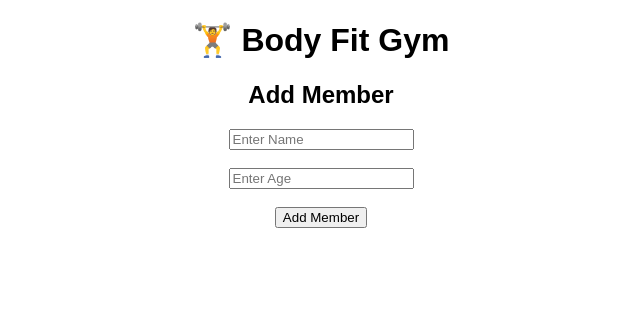
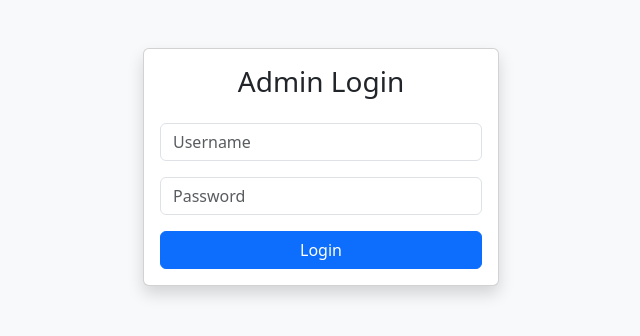
Before and after one commit to nidacloud5/gym-new, a Flask app: page / in a window 1280 px wide. Shown: the top 336 px of the page, without its empty margins (319-959 px from the left). Run offline with Flask 3, Linux system fonts and the light colour scheme.

Commit message:
daily life

```diff
--- a/app.py
+++ b/app.py
@@ -1,25 +1,105 @@
-from flask import Flask, render_template, request, redirect
+import os
+import sqlite3
+from flask import Flask, render_template, request, redirect, url_for, session, flash
+from werkzeug.utils import secure_filename
 
 app = Flask(__name__)
+app.secret_key = "supersecret"
+DB = "gym.db"
+UPLOAD_FOLDER = "static/uploads"
+ALLOWED_EXTENSIONS = {"png", "jpg", "jpeg"}
 
-members = []   # temporary storage
+if not os.path.exists(UPLOAD_FOLDER):
+    os.makedirs(UPLOAD_FOLDER)
 
-@app.route("/")
-def home():
-    return render_template("index.html")
+# Initialize DB
+def init_db():
+    conn = sqlite3.connect(DB)
+    c = conn.cursor()
+    # Admin table
+    c.execute("""CREATE TABLE IF NOT EXISTS admin (
+                    id INTEGER PRIMARY KEY,
+                    username TEXT UNIQUE,
+                    password TEXT
+                )""")
+    # Members table
+    c.execute("""CREATE TABLE IF NOT EXISTS members (
+                    id INTEGER PRIMARY KEY AUTOINCREMENT,
+                    name TEXT NOT NULL,
+                    age INTEGER,
+                    photo TEXT
+                )""")
+    # Workouts table
+    c.execute("""CREATE TABLE IF NOT EXISTS workouts (
+                    id INTEGER PRIMARY KEY AUTOINCREMENT,
+                    name TEXT,
+                    description TEXT,
+                    image TEXT
+                )""")
+    # Add default admin
+    c.execute("INSERT OR IGNORE INTO admin (id, username, password) VALUES (1, 'admin', 'admin')")
+    conn.commit()
+    conn.close()
 
-@app.route("/add", methods=["POST"])
+init_db()
+
+# Allowed file check
+def allowed_file(filename):
+    return "." in filename and filename.rsplit(".", 1)[1].lower() in ALLOWED_EXTENSIONS
+
+# Routes
+@app.route("/", methods=["GET", "POST"])
+def login():
+    if request.method == "POST":
+        username = request.form["username"]
+        password = request.form["password"]
+        conn = sqlite3.connect(DB)
+        c = conn.cursor()
+        c.execute("SELECT * FROM admin WHERE username=? AND password=?", (username, password))
+        admin = c.fetchone()
+        conn.close()
+        if admin:
+            session["admin"] = username
+            return redirect("/dashboard")
+        else:
+            flash("Invalid credentials")
+    return render_template("login.html")
+
+@app.route("/dashboard")
+def dashboard():
+    if "admin" not in session:
+        return redirect("/")
+    conn = sqlite3.connect(DB)
+    c = conn.cursor()
+    c.execute("SELECT * FROM members")
+    members = c.fetchall()
+    conn.close()
+    return render_template("dashboard.html", members=members)
+
+@app.route("/add_member", methods=["GET", "POST"])
 def add_member():
-    name = request.form.get("name")
-    age = request.form.get("age")
+    if "admin" not in session:
+        return redirect("/")
+    if request.method == "POST":
+        name = request.form["name"]
+        age = request.form["age"]
+        photo = request.files["photo"]
+        filename = None
+        if photo and allowed_file(photo.filename):
+            filename = secure_filename(photo.filename)
+            photo.save(os.path.join(UPLOAD_FOLDER, filename))
+        conn = sqlite3.connect(DB)
+        c = conn.cursor()
+        c.execute("INSERT INTO members (name, age, photo) VALUES (?, ?, ?)", (name, age, filename))
+        conn.commit()
+        conn.close()
+        return redirect("/dashboard")
+    return render_template("add_member.html")
 
-    members.append({"name": name, "age": age})
-
-    return redirect("/members")
-
-@app.route("/members")
-def show_members():
-    return render_template("members.html", members=members)
+@app.route("/logout")
+def logout():
+    session.pop("admin", None)
+    return redirect("/")
 
 if __name__ == "__main__":
     app.run(host="0.0.0.0", port=5000)
--- a/requirements.txt
+++ b/requirements.txt
@@ -1 +1,4 @@
+
 flask
+werkzeug
+chart.js
--- a/templates/index.html
+++ b/templates/index.html
@@ -1,19 +1,64 @@
 <!DOCTYPE html>
-<html>
+<html lang="en">
 <head>
-    <title>Gym Website</title>
+    <meta charset="UTF-8">
+    <meta name="viewport" content="width=device-width, initial-scale=1.0">
+    <title>Body Fit Gym</title>
+
+    <link href="https://cdn.jsdelivr.net/npm/bootstrap@5.3.1/dist/css/bootstrap.min.css" rel="stylesheet">
 </head>
-<body style="text-align:center; font-family:sans-serif;">
+<body class="bg-light">
 
-    <h1>🏋️ Body Fit Gym</h1>
+<div class="container py-5">
 
-    <h2>Add Member</h2>
+    <!-- Header -->
+    <div class="text-center mb-5">
+        <h1 class="text-primary">🏋️ Body Fit Gym</h1>
+        <p>Stay Fit • Stay Strong 💪</p>
+    </div>
 
-    <form action="/add" method="POST">
-        <input type="text" name="name" placeholder="Enter Name" required><br><br>
-        <input type="number" name="age" placeholder="Enter Age" required><br><br>
-        <button type="submit">Add Member</button>
-    </form>
+    <!-- Workout Images -->
+    <div class="row mb-5">
+        <h3 class="mb-3">🔥 Workouts</h3>
+
+        <div class="col-md-4">
+            <img src="https://images.unsplash.com/photo-1599058917765-a780eda07a3e"
+                 class="img-fluid rounded shadow">
+            <p class="text-center mt-2">Weight Training</p>
+        </div>
+
+        <div class="col-md-4">
+            <img src="https://images.unsplash.com/photo-1554284126-aa88f22d8b74"
+                 class="img-fluid rounded shadow">
+            <p class="text-center mt-2">Cardio</p>
+        </div>
+
+        <div class="col-md-4">
+            <img src="https://images.unsplash.com/photo-1517836357463-d25dfeac3438"
+                 class="img-fluid rounded shadow">
+            <p class="text-center mt-2">Strength</p>
+        </div>
+    </div>
+
+    <!-- Form -->
+    <div class="row justify-content-center">
+        <div class="col-md-6">
+            <div class="card shadow">
+                <div class="card-body">
+                    <h3>Add Member</h3>
+
+                    <form action="/add" method="POST">
+                        <input type="text" class="form-control mb-2" name="name" placeholder="Name" required>
+                        <input type="number" class="form-control mb-2" name="age" placeholder="Age" required>
+                        <button class="btn btn-primary w-100">Add Member</button>
+                    </form>
+
+                </div>
+            </div>
+        </div>
+    </div>
+
+</div>
 
 </body>
 </html>
--- /dev/null
+++ b/templates/login.html
@@ -0,0 +1,25 @@
+<!DOCTYPE html>
+<html>
+<head>
+    <title>Gym Admin Login</title>
+    <link href="https://cdn.jsdelivr.net/npm/bootstrap@5.3.1/dist/css/bootstrap.min.css" rel="stylesheet">
+</head>
+<body class="bg-light">
+<div class="container py-5">
+    <div class="row justify-content-center">
+        <div class="col-md-4">
+            <div class="card shadow">
+                <div class="card-body">
+                    <h3 class="text-center mb-4">Admin Login</h3>
+                    <form method="POST">
+                        <input type="text" class="form-control mb-3" name="username" placeholder="Username" required>
+                        <input type="password" class="form-control mb-3" name="password" placeholder="Password" required>
+                        <button class="btn btn-primary w-100">Login</button>
+                    </form>
+                </div>
+            </div>
+        </div>
+    </div>
+</div>
+</body>
+</html>
```
Also changed, not shown: templates/add members.html (added, +62 -0 lines), templates/members.html (deleted, +0 -18 lines), gym.db (added), templates/dashbord.html (added), 1 other file.
